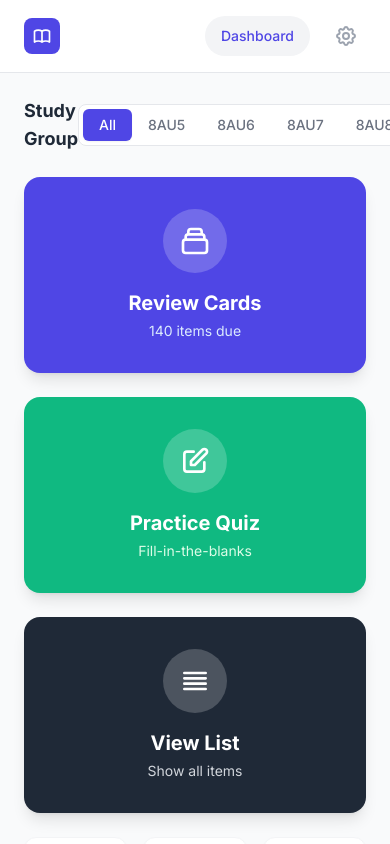
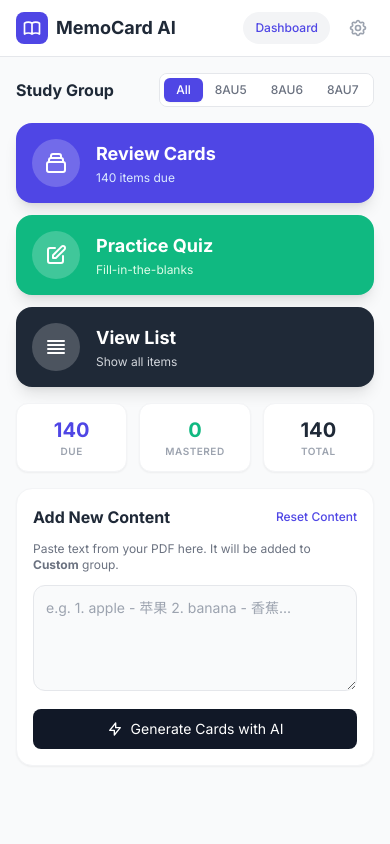
Before and after one commit to JamesMeng666666/English-Master, a React (Vite) app: page / in a window 390 px wide. Built offline with nearby package versions, Linux system fonts and the light colour scheme.

Commit message:
refactor: Adjust header and logo styling
Refines the header's padding and the logo's sizing for better responsiveness across different screen sizes. Also updates the application title font size.

```diff
--- a/App.tsx
+++ b/App.tsx
@@ -161,33 +161,33 @@ function App() {
     <div className="h-full flex flex-col bg-gray-50">
       <ApiKeyModal isOpen={showKeyModal} onClose={() => setShowKeyModal(false)} onSave={setApiKey} />
 
-      <header className="bg-white border-b border-gray-200 px-6 py-4 flex justify-between items-center sticky top-0 z-10">
+      <header className="bg-white border-b border-gray-200 px-4 md:px-6 py-3 md:py-4 flex justify-between items-center sticky top-0 z-10 shrink-0">
         <div className="flex items-center gap-2">
-            <div className="bg-primary p-2 rounded-lg">
+            <div className="bg-primary p-1.5 md:p-2 rounded-lg">
                 <svg className="w-5 h-5 text-white" fill="none" stroke="currentColor" viewBox="0 0 24 24"><path strokeLinecap="round" strokeLinejoin="round" strokeWidth="2" d="M12 6.253v13m0-13C10.832 5.477 9.246 5 7.5 5S4.168 5.477 3 6.253v13C4.168 18.477 5.754 18 7.5 18s3.332.477 4.5 1.253m0-13C13.168 5.477 14.754 5 16.5 5c1.747 0 3.332.477 4.5 1.253v13C19.832 18.477 18.247 18 16.5 18c-1.746 0-3.332.477-4.5 1.253"></path></svg>
             </div>
-            <h1 className="text-xl font-bold text-gray-800 hidden md:block">MemoCard AI</h1>
+            <h1 className="text-lg md:text-xl font-bold text-gray-800">MemoCard AI</h1>
         </div>
-        <div className="flex gap-4">
-             <button onClick={() => setMode(StudyMode.DASHBOARD)} className={`px-4 py-2 rounded-full text-sm font-medium transition-colors ${mode === StudyMode.DASHBOARD ? 'bg-gray-100 text-primary' : 'text-gray-500 hover:text-gray-900'}`}>Dashboard</button>
-            <button onClick={() => setShowKeyModal(true)} className="p-2 text-gray-400 hover:text-gray-600" title="Settings">
-                <svg className="w-6 h-6" fill="none" stroke="currentColor" viewBox="0 0 24 24"><path strokeLinecap="round" strokeLinejoin="round" strokeWidth="2" d="M10.325 4.317c.426-1.756 2.924-1.756 3.35 0a1.724 1.724 0 002.573 1.066c1.543-.94 3.31.826 2.37 2.37a1.724 1.724 0 001.065 2.572c1.756.426 1.756 2.924 0 3.35a1.724 1.724 0 00-1.066 2.573c.94 1.543-.826 3.31-2.37 2.37a1.724 1.724 0 00-2.572 1.065c-.426 1.756-2.924 1.756-3.35 0a1.724 1.724 0 00-2.573-1.066c-1.543.94-3.31-.826-2.37-2.37a1.724 1.724 0 00-1.065-2.572c-1.756-.426-1.756-2.924 0-3.35a1.724 1.724 0 001.066-2.573c-.94-1.543.826-3.31 2.37-2.37.996.608 2.296.07 2.572-1.065z"></path><path strokeLinecap="round" strokeLinejoin="round" strokeWidth="2" d="M15 12a3 3 0 11-6 0 3 3 0 016 0z"></path></svg>
+        <div className="flex gap-3">
+             <button onClick={() => setMode(StudyMode.DASHBOARD)} className={`px-3 py-1.5 md:px-4 md:py-2 rounded-full text-xs md:text-sm font-medium transition-colors ${mode === StudyMode.DASHBOARD ? 'bg-gray-100 text-primary' : 'text-gray-500 hover:text-gray-900'}`}>Dashboard</button>
+            <button onClick={() => setShowKeyModal(true)} className="p-1.5 md:p-2 text-gray-400 hover:text-gray-600" title="Settings">
+                <svg className="w-5 h-5 md:w-6 md:h-6" fill="none" stroke="currentColor" viewBox="0 0 24 24"><path strokeLinecap="round" strokeLinejoin="round" strokeWidth="2" d="M10.325 4.317c.426-1.756 2.924-1.756 3.35 0a1.724 1.724 0 002.573 1.066c1.543-.94 3.31.826 2.37 2.37a1.724 1.724 0 001.065 2.572c1.756.426 1.756 2.924 0 3.35a1.724 1.724 0 00-1.066 2.573c.94 1.543-.826 3.31-2.37 2.37a1.724 1.724 0 00-2.572 1.065c-.426 1.756-2.924 1.756-3.35 0a1.724 1.724 0 00-2.573-1.066c-1.543.94-3.31-.826-2.37-2.37a1.724 1.724 0 00-1.065-2.572c-1.756-.426-1.756-2.924 0-3.35a1.724 1.724 0 001.066-2.573c-.94-1.543.826-3.31 2.37-2.37.996.608 2.296.07 2.572-1.065z"></path><path strokeLinecap="round" strokeLinejoin="round" strokeWidth="2" d="M15 12a3 3 0 11-6 0 3 3 0 016 0z"></path></svg>
             </button>
         </div>
       </header>
 
-      <main className="flex-1 overflow-y-auto p-6 flex flex-col items-center">
+      <main className="flex-1 overflow-y-auto p-4 md:p-6 flex flex-col items-center">
         {mode === StudyMode.DASHBOARD && (
-          <div className="w-full max-w-4xl space-y-6">
+          <div className="w-full max-w-4xl space-y-4 md:space-y-6">
             {/* Group Switcher */}
             <div className="flex items-center justify-between">
-                <h2 className="text-lg font-bold text-gray-800">Study Group</h2>
-                <div className="flex bg-white rounded-lg p-1 border border-gray-200">
+                <h2 className="text-base md:text-lg font-bold text-gray-800">Study Group</h2>
+                <div className="flex bg-white rounded-lg p-1 border border-gray-200 overflow-x-auto max-w-[60%] md:max-w-none no-scrollbar">
                     {groups.map(g => (
                         <button
                             key={g}
                             onClick={() => setSelectedGroup(g)}
-                            className={`px-4 py-1.5 text-sm font-medium rounded-md transition-all ${selectedGroup === g ? 'bg-primary text-white shadow-sm' : 'text-gray-500 hover:text-gray-700'}`}
+                            className={`px-3 py-1 md:px-4 md:py-1.5 text-xs md:text-sm font-medium rounded-md whitespace-nowrap transition-all ${selectedGroup === g ? 'bg-primary text-white shadow-sm' : 'text-gray-500 hover:text-gray-700'}`}
                         >
                             {g}
                         </button>
@@ -195,74 +195,74 @@ function App() {
                 </div>
             </div>
 
-            {/* Main Action Buttons - Moved to Top */}
-            <div className="grid grid-cols-1 md:grid-cols-3 gap-6">
+            {/* Main Action Buttons - Moved to Top - Optimized for Mobile */}
+            <div className="grid grid-cols-1 md:grid-cols-3 gap-3 md:gap-6">
               <button
                 onClick={() => { setMode(StudyMode.FLASHCARD); setCurrentCardIndex(0); }}
                 disabled={stats.due === 0}
-                className="bg-primary hover:bg-indigo-600 disabled:bg-gray-300 disabled:cursor-not-allowed text-white p-8 rounded-2xl shadow-lg transition-transform hover:scale-[1.02] flex flex-col items-center justify-center gap-4 group text-center"
+                className="bg-primary hover:bg-indigo-600 disabled:bg-gray-300 disabled:cursor-not-allowed text-white p-4 md:p-8 rounded-2xl shadow-lg transition-transform hover:scale-[1.02] flex flex-row md:flex-col items-center justify-start md:justify-center gap-4 group text-left md:text-center"
               >
-                <div className="bg-white/20 p-4 rounded-full">
-                    <svg className="w-8 h-8 text-white" fill="none" stroke="currentColor" viewBox="0 0 24 24"><path strokeLinecap="round" strokeLinejoin="round" strokeWidth="2" d="M19 11H5m14 0a2 2 0 012 2v6a2 2 0 01-2 2H5a2 2 0 01-2-2v-6a2 2 0 012-2m14 0V9a2 2 0 00-2-2M5 11V9a2 2 0 012-2m0 0V5a2 2 0 012-2h6a2 2 0 012 2v2M7 7h10"></path></svg>
+                <div className="bg-white/20 p-3 md:p-4 rounded-full shrink-0">
+                    <svg className="w-6 h-6 md:w-8 md:h-8 text-white" fill="none" stroke="currentColor" viewBox="0 0 24 24"><path strokeLinecap="round" strokeLinejoin="round" strokeWidth="2" d="M19 11H5m14 0a2 2 0 012 2v6a2 2 0 01-2 2H5a2 2 0 01-2-2v-6a2 2 0 012-2m14 0V9a2 2 0 00-2-2M5 11V9a2 2 0 012-2m0 0V5a2 2 0 012-2h6a2 2 0 012 2v2M7 7h10"></path></svg>
                 </div>
                 <div>
-                    <h3 className="text-xl font-bold">Review Cards</h3>
-                    <p className="text-blue-100 text-sm mt-1">{stats.due} items due</p>
+                    <h3 className="text-lg md:text-xl font-bold">Review Cards</h3>
+                    <p className="text-blue-100 text-xs md:text-sm mt-0.5 md:mt-1">{stats.due} items due</p>
                 </div>
               </button>
 
               <button
                 onClick={() => { setMode(StudyMode.QUIZ); setCurrentCardIndex(0); }}
-                className="bg-secondary hover:bg-emerald-600 text-white p-8 rounded-2xl shadow-lg transition-transform hover:scale-[1.02] flex flex-col items-center justify-center gap-4 text-center"
+                className="bg-secondary hover:bg-emerald-600 text-white p-4 md:p-8 rounded-2xl shadow-lg transition-transform hover:scale-[1.02] flex flex-row md:flex-col items-center justify-start md:justify-center gap-4 text-left md:text-center"
               >
-                 <div className="bg-white/20 p-4 rounded-full">
-                    <svg className="w-8 h-8 text-white" fill="none" stroke="currentColor" viewBox="0 0 24 24"><path strokeLinecap="round" strokeLinejoin="round" strokeWidth="2" d="M11 5H6a2 2 0 00-2 2v11a2 2 0 002 2h11a2 2 0 002-2v-5m-1.414-9.414a2 2 0 112.828 2.828L11.828 15H9v-2.828l8.586-8.586z"></path></svg>
+                 <div className="bg-white/20 p-3 md:p-4 rounded-full shrink-0">
+                    <svg className="w-6 h-6 md:w-8 md:h-8 text-white" fill="none" stroke="currentColor" viewBox="0 0 24 24"><path strokeLinecap="round" strokeLinejoin="round" strokeWidth="2" d="M11 5H6a2 2 0 00-2 2v11a2 2 0 002 2h11a2 2 0 002-2v-5m-1.414-9.414a2 2 0 112.828 2.828L11.828 15H9v-2.828l8.586-8.586z"></path></svg>
                 </div>
                  <div>
-                    <h3 className="text-xl font-bold">Practice Quiz</h3>
-                    <p className="text-green-100 text-sm mt-1">Fill-in-the-blanks</p>
+                    <h3 className="text-lg md:text-xl font-bold">Practice Quiz</h3>
+                    <p className="text-green-100 text-xs md:text-sm mt-0.5 md:mt-1">Fill-in-the-blanks</p>
                 </div>
               </button>
 
               <button
                 onClick={() => setMode(StudyMode.LIST)}
-                className="bg-gray-800 hover:bg-gray-900 text-white p-8 rounded-2xl shadow-lg transition-transform hover:scale-[1.02] flex flex-col items-center justify-center gap-4 text-center"
+                className="bg-gray-800 hover:bg-gray-900 text-white p-4 md:p-8 rounded-2xl shadow-lg transition-transform hover:scale-[1.02] flex flex-row md:flex-col items-center justify-start md:justify-center gap-4 text-left md:text-center"
               >
-                 <div className="bg-white/20 p-4 rounded-full">
-                    <svg className="w-8 h-8 text-white" fill="none" stroke="currentColor" viewBox="0 0 24 24"><path strokeLinecap="round" strokeLinejoin="round" strokeWidth="2" d="M4 6h16M4 10h16M4 14h16M4 18h16"></path></svg>
+                 <div className="bg-white/20 p-3 md:p-4 rounded-full shrink-0">
+                    <svg className="w-6 h-6 md:w-8 md:h-8 text-white" fill="none" stroke="currentColor" viewBox="0 0 24 24"><path strokeLinecap="round" strokeLinejoin="round" strokeWidth="2" d="M4 6h16M4 10h16M4 14h16M4 18h16"></path></svg>
                 </div>
                  <div>
-                    <h3 className="text-xl font-bold">View List</h3>
-                    <p className="text-gray-300 text-sm mt-1">Show all items</p>
+                    <h3 className="text-lg md:text-xl font-bold">View List</h3>
+                    <p className="text-gray-300 text-xs md:text-sm mt-0.5 md:mt-1">Show all items</p>
                 </div>
               </button>
             </div>
 
             {/* Stats - Moved down and made smaller/compact */}
-            <div className="grid grid-cols-3 gap-4">
-              <div className="bg-white p-4 rounded-xl shadow-sm border border-gray-100 flex flex-col items-center justify-center">
-                <span className="text-2xl font-bold text-primary">{stats.due}</span>
-                <span className="text-gray-400 text-xs uppercase tracking-wider font-semibold">Due</span>
+            <div className="grid grid-cols-3 gap-3 md:gap-4">
+              <div className="bg-white p-3 md:p-4 rounded-xl shadow-sm border border-gray-100 flex flex-col items-center justify-center">
+                <span className="text-xl md:text-2xl font-bold text-primary">{stats.due}</span>
+                <span className="text-gray-400 text-[10px] md:text-xs uppercase tracking-wider font-semibold">Due</span>
               </div>
-              <div className="bg-white p-4 rounded-xl shadow-sm border border-gray-100 flex flex-col items-center justify-center">
-                <span className="text-2xl font-bold text-secondary">{stats.mastered}</span>
-                <span className="text-gray-400 text-xs uppercase tracking-wider font-semibold">Mastered</span>
+              <div className="bg-white p-3 md:p-4 rounded-xl shadow-sm border border-gray-100 flex flex-col items-center justify-center">
+                <span className="text-xl md:text-2xl font-bold text-secondary">{stats.mastered}</span>
+                <span className="text-gray-400 text-[10px] md:text-xs uppercase tracking-wider font-semibold">Mastered</span>
               </div>
-              <div className="bg-white p-4 rounded-xl shadow-sm border border-gray-100 flex flex-col items-center justify-center">
-                <span className="text-2xl font-bold text-gray-800">{stats.total}</span>
-                <span className="text-gray-400 text-xs uppercase tracking-wider font-semibold">Total</span>
+              <div className="bg-white p-3 md:p-4 rounded-xl shadow-sm border border-gray-100 flex flex-col items-center justify-center">
+                <span className="text-xl md:text-2xl font-bold text-gray-800">{stats.total}</span>
+                <span className="text-gray-400 text-[10px] md:text-xs uppercase tracking-wider font-semibold">Total</span>
               </div>
             </div>
 
-            <div className="bg-white p-8 rounded-2xl shadow-sm border border-gray-100 relative">
-                <div className="flex justify-between items-center mb-4">
-                     <h3 className="text-lg font-bold text-gray-800">Add New Content</h3>
+            <div className="bg-white p-4 md:p-8 rounded-2xl shadow-sm border border-gray-100 relative">
+                <div className="flex justify-between items-center mb-3 md:mb-4">
+                     <h3 className="text-base md:text-lg font-bold text-gray-800">Add New Content</h3>
                      <button onClick={handleResetToDefault} className="text-xs text-primary hover:text-indigo-700 hover:underline font-medium">Reset Content</button>
                 </div>
-                <p className="text-gray-500 text-sm mb-4">Paste text from your PDF here. It will be added to <strong>{selectedGroup !== 'All' ? selectedGroup : 'Custom'}</strong> group.</p>
-                <textarea className="w-full p-4 border border-gray-200 rounded-xl focus:ring-2 focus:ring-primary focus:outline-none bg-gray-50 mb-4" rows={4} placeholder="e.g. 1. apple - 苹果 2. banana - 香蕉..." value={rawInput} onChange={(e) => setRawInput(e.target.value)} />
-                <button onClick={handleParseContent} disabled={isProcessing} className="w-full md:w-auto px-6 py-3 bg-gray-900 text-white rounded-lg hover:bg-gray-800 disabled:opacity-70 transition-colors flex items-center justify-center gap-2">
-                    {isProcessing ? (<><svg className="animate-spin h-5 w-5 text-white" xmlns="http://www.w3.org/2000/svg" fill="none" viewBox="0 0 24 24"><circle className="opacity-25" cx="12" cy="12" r="10" stroke="currentColor" strokeWidth="4"></circle><path className="opacity-75" fill="currentColor" d="M4 12a8 8 0 018-8V0C5.373 0 0 5.373 0 12h4zm2 5.291A7.962 7.962 0 014 12H0c0 3.042 1.135 5.824 3 7.938l3-2.647z"></path></svg>Processing...</>) : (<><svg className="w-5 h-5" fill="none" stroke="currentColor" viewBox="0 0 24 24"><path strokeLinecap="round" strokeLinejoin="round" strokeWidth="2" d="M13 10V3L4 14h7v7l9-11h-7z"></path></svg>Generate Cards with AI</>)}
+                <p className="text-gray-500 text-xs md:text-sm mb-3 md:mb-4">Paste text from your PDF here. It will be added to <strong>{selectedGroup !== 'All' ? selectedGroup : 'Custom'}</strong> group.</p>
+                <textarea className="w-full p-3 md:p-4 border border-gray-200 rounded-xl focus:ring-2 focus:ring-primary focus:outline-none bg-gray-50 mb-3 md:mb-4 text-sm" rows={4} placeholder="e.g. 1. apple - 苹果 2. banana - 香蕉..." value={rawInput} onChange={(e) => setRawInput(e.target.value)} />
+                <button onClick={handleParseContent} disabled={isProcessing} className="w-full md:w-auto px-4 py-2.5 md:px-6 md:py-3 bg-gray-900 text-white rounded-lg hover:bg-gray-800 disabled:opacity-70 transition-colors flex items-center justify-center gap-2 text-sm md:text-base">
+                    {isProcessing ? (<><svg className="animate-spin h-4 w-4 md:h-5 md:w-5 text-white" xmlns="http://www.w3.org/2000/svg" fill="none" viewBox="0 0 24 24"><circle className="opacity-25" cx="12" cy="12" r="10" stroke="currentColor" strokeWidth="4"></circle><path className="opacity-75" fill="currentColor" d="M4 12a8 8 0 018-8V0C5.373 0 0 5.373 0 12h4zm2 5.291A7.962 7.962 0 014 12H0c0 3.042 1.135 5.824 3 7.938l3-2.647z"></path></svg>Processing...</>) : (<><svg className="w-4 h-4 md:w-5 md:h-5" fill="none" stroke="currentColor" viewBox="0 0 24 24"><path strokeLinecap="round" strokeLinejoin="round" strokeWidth="2" d="M13 10V3L4 14h7v7l9-11h-7z"></path></svg>Generate Cards with AI</>)}
                 </button>
             </div>
           </div>
```
